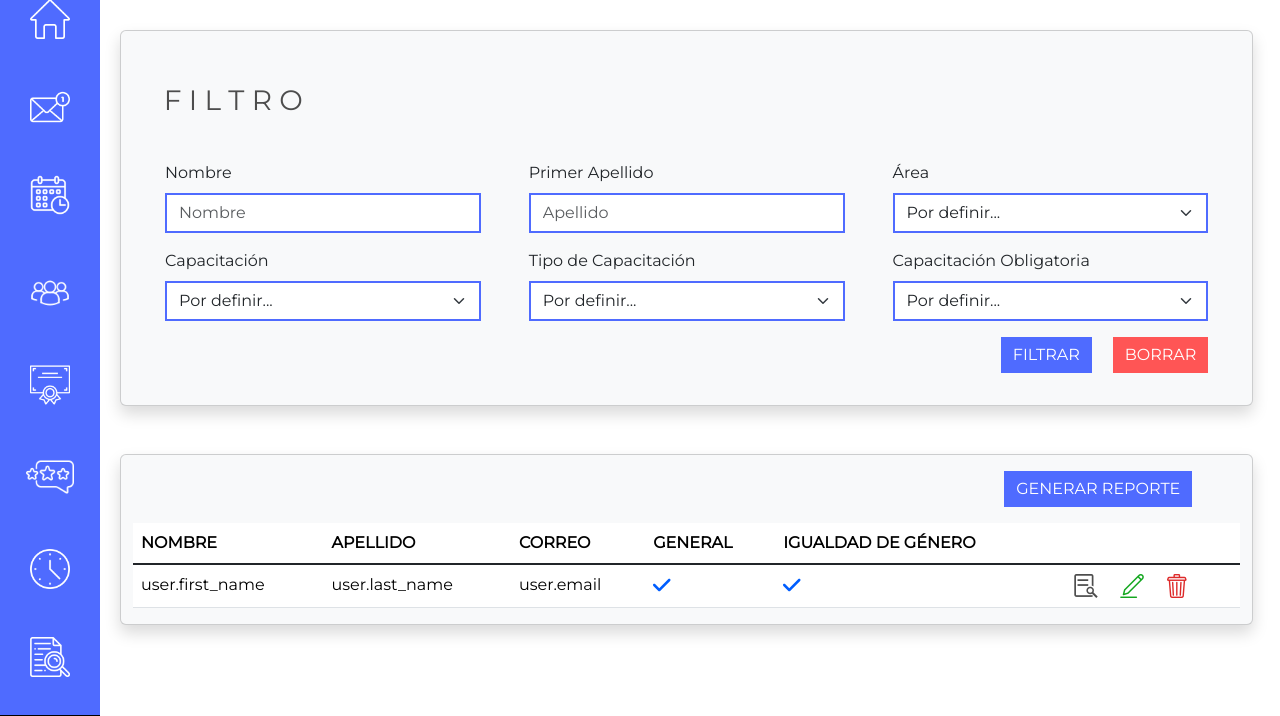
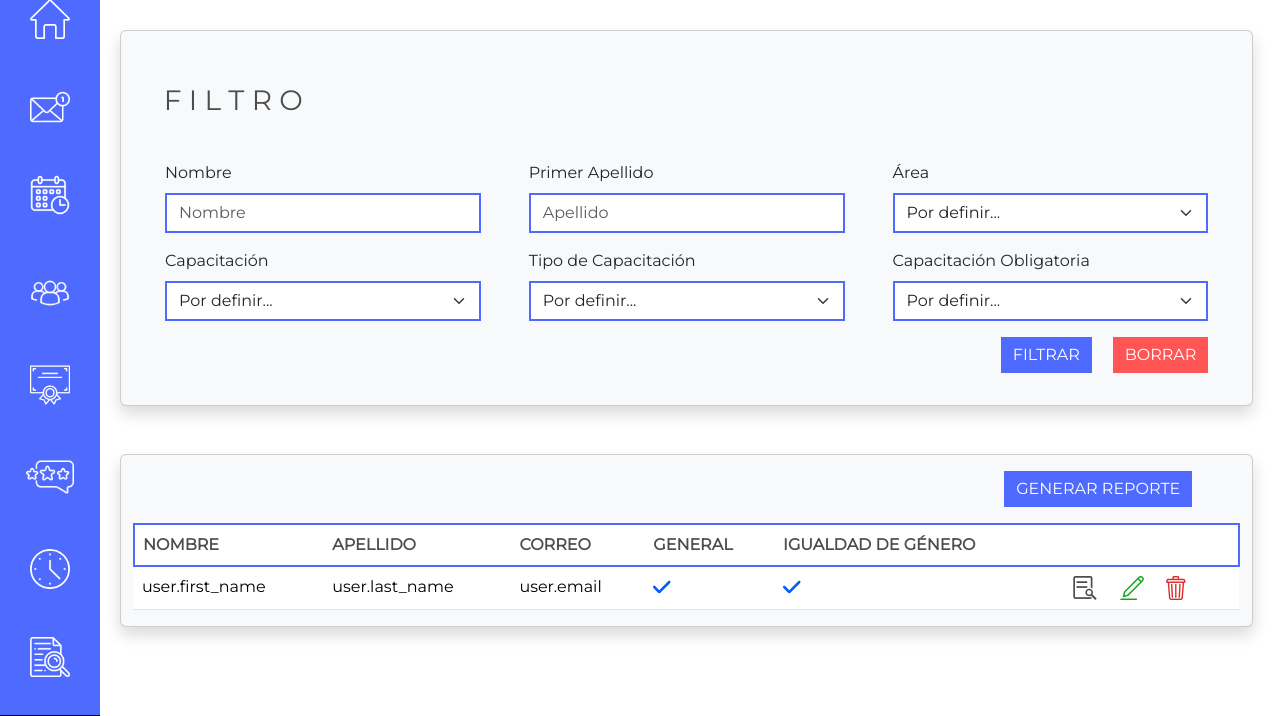
Before and after one commit to Zharen03/SCA-ITESCA, a Django app: page /sca/show_user in a window 1280 px wide. Shown: the part 84-800 px from the top of the page. Run offline with Django 4.2, Linux system fonts and the light colour scheme.

Commit message:
feature: table format

```diff
--- a/sca_itesca/scaItescaApp/static/CSS/general.css
+++ b/sca_itesca/scaItescaApp/static/CSS/general.css
@@ -190,3 +190,13 @@ h3 {
     border-radius: 0%;
     outline: none;
 }
+
+/*TABLA GENÉRICA*/
+#table-users > thead {
+    border: 2px solid #4F6BFF;
+    color: #4D4D4D;
+}
+
+#table-users > thead > tr > th{
+    color: #4D4D4D;
+}
--- a/sca_itesca/scaItescaApp/templates/show_users.html
+++ b/sca_itesca/scaItescaApp/templates/show_users.html
@@ -95,7 +95,7 @@
     <div class="col mt-3 mb-3 d-flex">
       <button id="button_gen_report" type="button" class="btn me-5 ms-auto ">GENERAR REPORTE</button>
     </div>
-    <table class="table aling-middle">
+    <table class="table aling-middle" id="table-users">
       <thead>
         <tr>
           <th scope="col">NOMBRE</th>
```
